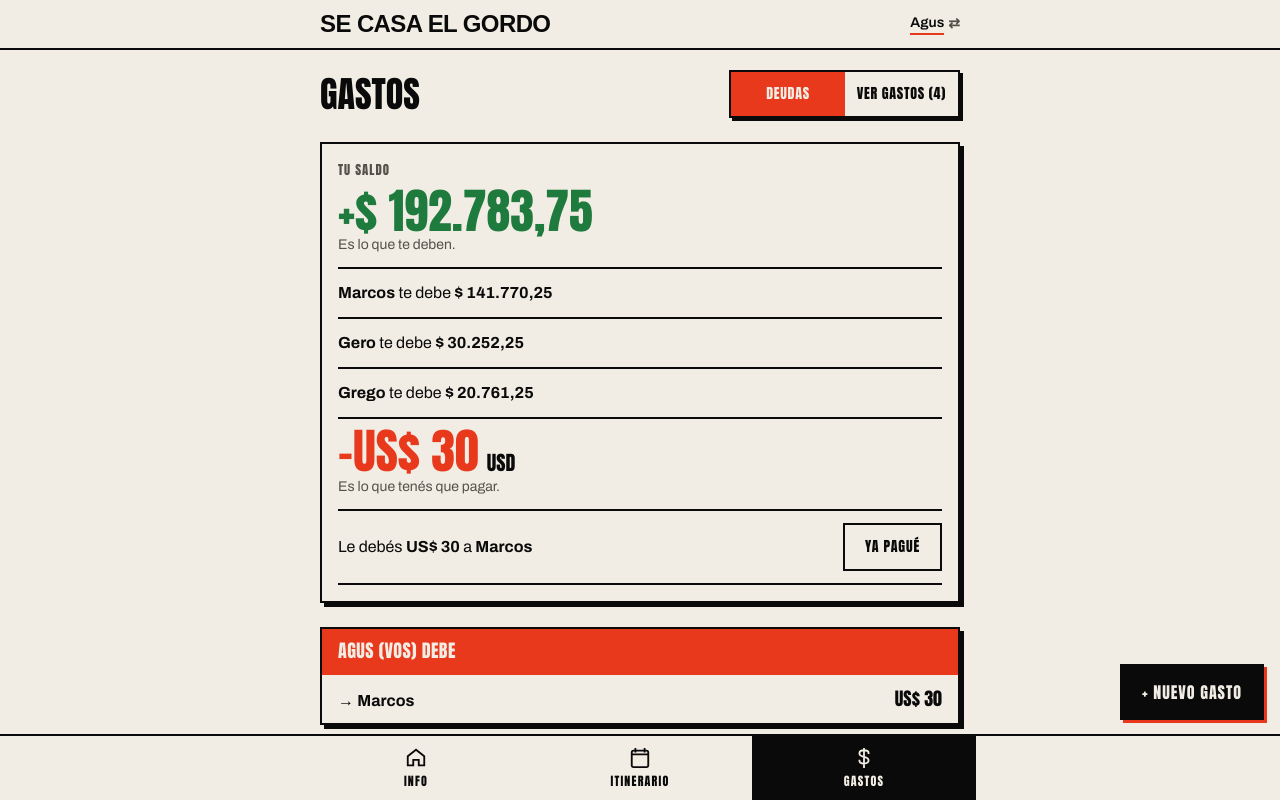
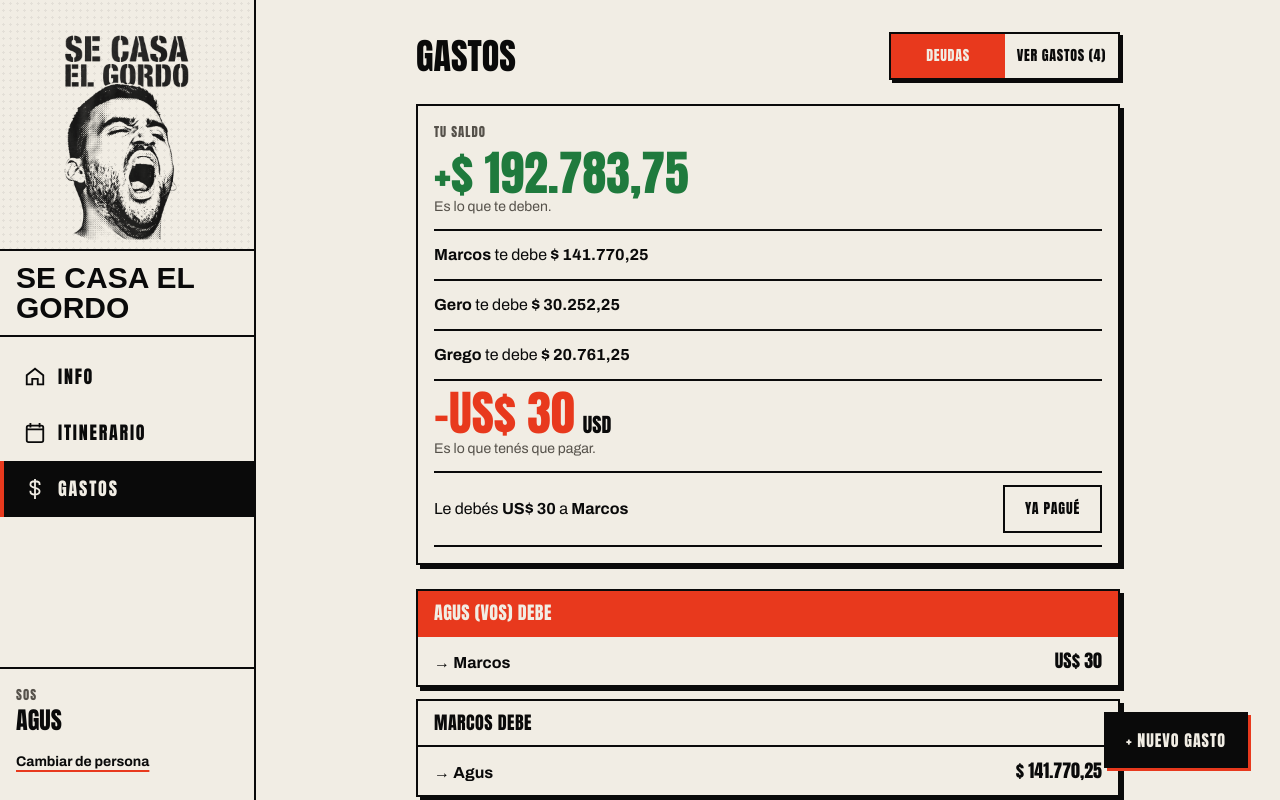
Before and after one commit to aguzbruno/secasaelgordo, a Next.js app: page /gastos in a window 1280 px wide. Both pictures are taken after a click on the button "AGUS". Shown: the top 800 px of the page. Built offline with nearby package versions, Linux system fonts and the light colour scheme; a web font is replaced by a local one.

Commit message:
Desktop: menú lateral en vez de barra inferior

```diff
--- a/src/app/globals.css
+++ b/src/app/globals.css
@@ -34,6 +34,12 @@ body {
   /* la barra de abajo y el notch no tapan contenido */
   padding-bottom: calc(5.5rem + env(safe-area-inset-bottom));
   overscroll-behavior-y: none;
+}
+
+@media (min-width: 768px) {
+  body {
+    padding-bottom: 3rem;
+  }
 }
 
 /* Trama de puntos tipo medio tono, como el estampado de la remera. */
--- a/src/components/Expenses.tsx
+++ b/src/components/Expenses.tsx
@@ -254,7 +254,7 @@ export function Expenses() {
       )}
 
       <button
-        className="btn fixed right-4 bottom-[calc(5rem+env(safe-area-inset-bottom))] z-30 h-14"
+        className="btn fixed right-4 bottom-[calc(5rem+env(safe-area-inset-bottom))] z-30 h-14 md:right-8 md:bottom-8"
         onClick={() => setSheet({})}
         disabled={db.people.length === 0}
       >
--- a/src/components/Shell.tsx
+++ b/src/components/Shell.tsx
@@ -1,5 +1,6 @@
 "use client";
 
+import Image from "next/image";
 import Link from "next/link";
 import { usePathname } from "next/navigation";
 import type { ReactNode } from "react";
@@ -29,9 +30,76 @@ export function Shell({ children }: { children: ReactNode }) {
   }
   if (me === null) return <Gate />;
 
+  const links = TABS.map((t) => ({
+    ...t,
+    active: t.href === "/" ? pathname === "/" : pathname.startsWith(t.href),
+  }));
+
+  const icon = (d: string) => (
+    <svg
+      width="22"
+      height="22"
+      viewBox="0 0 24 24"
+      fill="none"
+      stroke="currentColor"
+      strokeWidth="2"
+      strokeLinecap="square"
+      aria-hidden
+    >
+      <path d={d} />
+    </svg>
+  );
+
   return (
     <>
-      <header className="sticky top-0 z-20 border-b-2 border-ink bg-paper pt-[env(safe-area-inset-top)]">
+      {/* Escritorio: menú lateral */}
+      <aside className="fixed inset-y-0 left-0 z-20 hidden w-64 flex-col border-r-2 border-ink bg-paper md:flex">
+        <div className="relative overflow-hidden border-b-2 border-ink px-4 pt-4">
+          <div className="halftone absolute inset-0 opacity-[0.06]" aria-hidden />
+          <Image
+            src="/img/gordo-full.png"
+            alt=""
+            width={480}
+            height={700}
+            className="relative mx-auto w-40"
+          />
+        </div>
+        <p className="border-b-2 border-ink px-4 py-3 font-stencil text-3xl font-black leading-none">
+          SE CASA EL GORDO
+        </p>
+
+        <nav aria-label="Secciones" className="flex-1 py-3">
+          <ul>
+            {links.map((t) => (
+              <li key={t.href}>
+                <Link
+                  href={t.href}
+                  aria-current={t.active ? "page" : undefined}
+                  className={`flex min-h-14 items-center gap-3 border-l-4 px-5 ${
+                    t.active
+                      ? "border-signal bg-ink text-paper"
+                      : "border-transparent hover:bg-paper-deep"
+                  }`}
+                >
+                  {icon(t.icon)}
+                  <span className="font-display text-lg tracking-widest uppercase">{t.label}</span>
+                </Link>
+              </li>
+            ))}
+          </ul>
+        </nav>
+
+        <div className="border-t-2 border-ink p-4">
+          <p className="label text-ink-soft">Sos</p>
+          <p className="font-display text-2xl uppercase">{me.name}</p>
+          <button onClick={leave} className="mt-1 min-h-11 text-sm font-bold underline decoration-signal decoration-2 underline-offset-4">
+            Cambiar de persona
+          </button>
+        </div>
+      </aside>
+
+      <div className="md:ml-64">
+        <header className="sticky top-0 z-20 border-b-2 border-ink bg-paper pt-[env(safe-area-inset-top)] md:hidden">
           <div className="mx-auto flex h-12 max-w-2xl items-center justify-between px-4">
             <span className="font-stencil text-2xl font-black leading-none tracking-tight">
               SE CASA EL GORDO
@@ -45,6 +113,8 @@ export function Shell({ children }: { children: ReactNode }) {
               <span aria-hidden className="text-ink-soft">⇄</span>
             </button>
           </div>
+        </header>
+
         {serverError && !offline && (
           <p className="bg-signal px-4 py-1 text-center text-xs font-semibold text-paper" role="alert">
             No se pudo cargar: {serverError}
@@ -55,43 +125,30 @@ export function Shell({ children }: { children: ReactNode }) {
             Sin conexión: mostrando lo último que se vio
           </p>
         )}
-      </header>
 
-      <div className="mx-auto max-w-2xl px-4 pt-5">{children}</div>
+        <div className="mx-auto max-w-2xl px-4 pt-5 md:max-w-3xl md:px-8 md:pt-8">{children}</div>
+      </div>
 
+      {/* Móvil: barra inferior */}
       <nav
         aria-label="Secciones"
-        className="fixed inset-x-0 bottom-0 z-20 border-t-2 border-ink bg-paper pb-[env(safe-area-inset-bottom)]"
+        className="fixed inset-x-0 bottom-0 z-20 border-t-2 border-ink bg-paper pb-[env(safe-area-inset-bottom)] md:hidden"
       >
         <ul className="mx-auto grid max-w-2xl grid-cols-3">
-          {TABS.map((t) => {
-            const active = t.href === "/" ? pathname === "/" : pathname.startsWith(t.href);
-            return (
+          {links.map((t) => (
             <li key={t.href}>
               <Link
                 href={t.href}
-                  aria-current={active ? "page" : undefined}
+                aria-current={t.active ? "page" : undefined}
                 className={`flex min-h-16 flex-col items-center justify-center gap-1 ${
-                    active ? "bg-ink text-paper" : "text-ink"
+                  t.active ? "bg-ink text-paper" : "text-ink"
                 }`}
               >
-                  <svg
-                    width="22"
-                    height="22"
-                    viewBox="0 0 24 24"
-                    fill="none"
-                    stroke="currentColor"
-                    strokeWidth="2"
-                    strokeLinecap="square"
-                    aria-hidden
-                  >
-                    <path d={t.icon} />
-                  </svg>
+                {icon(t.icon)}
                 <span className="font-display text-xs uppercase tracking-widest">{t.label}</span>
               </Link>
             </li>
-            );
-          })}
+          ))}
         </ul>
       </nav>
     </>
```
Lines whose indentation alone changed are shown as unchanged.
